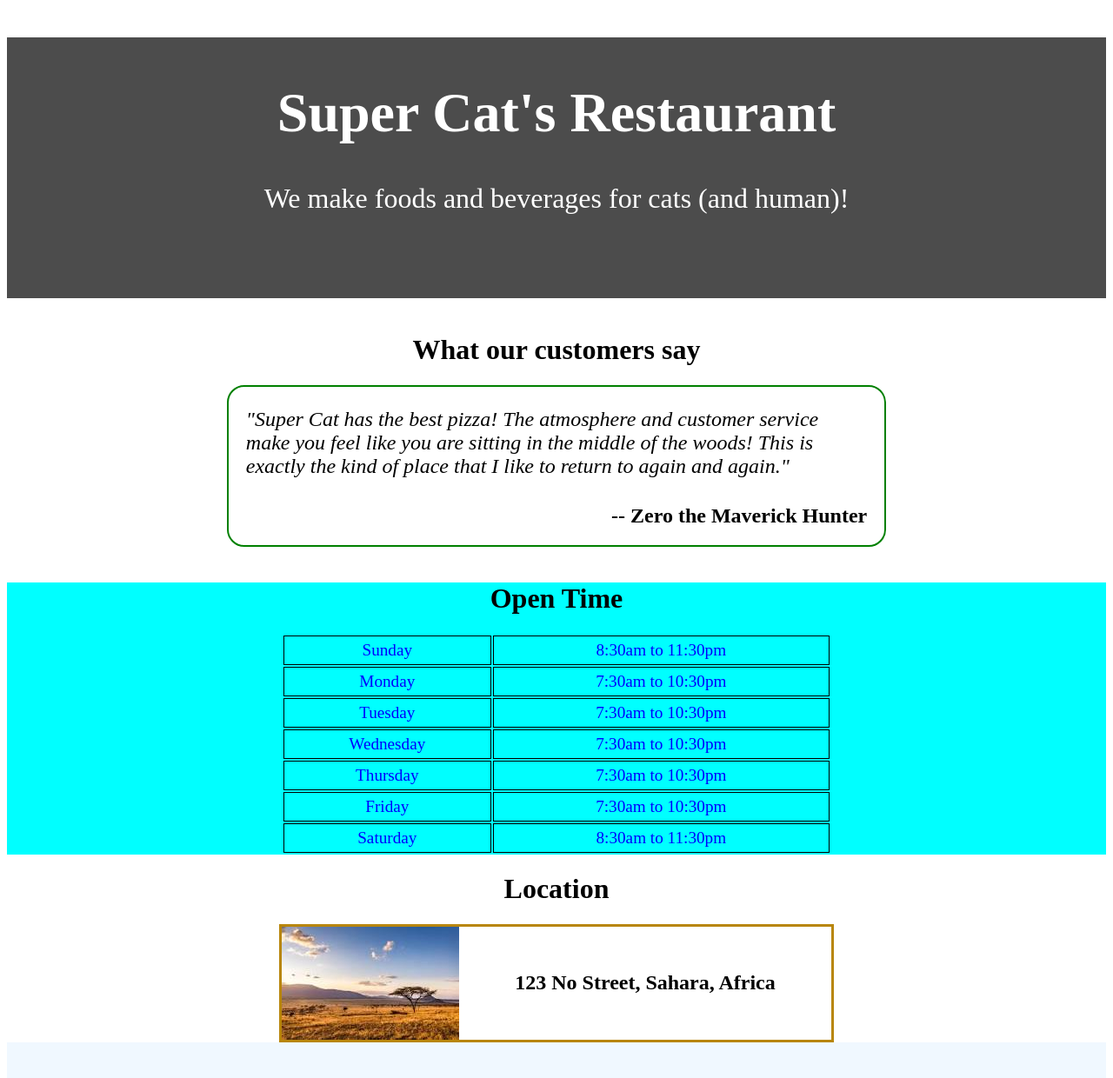
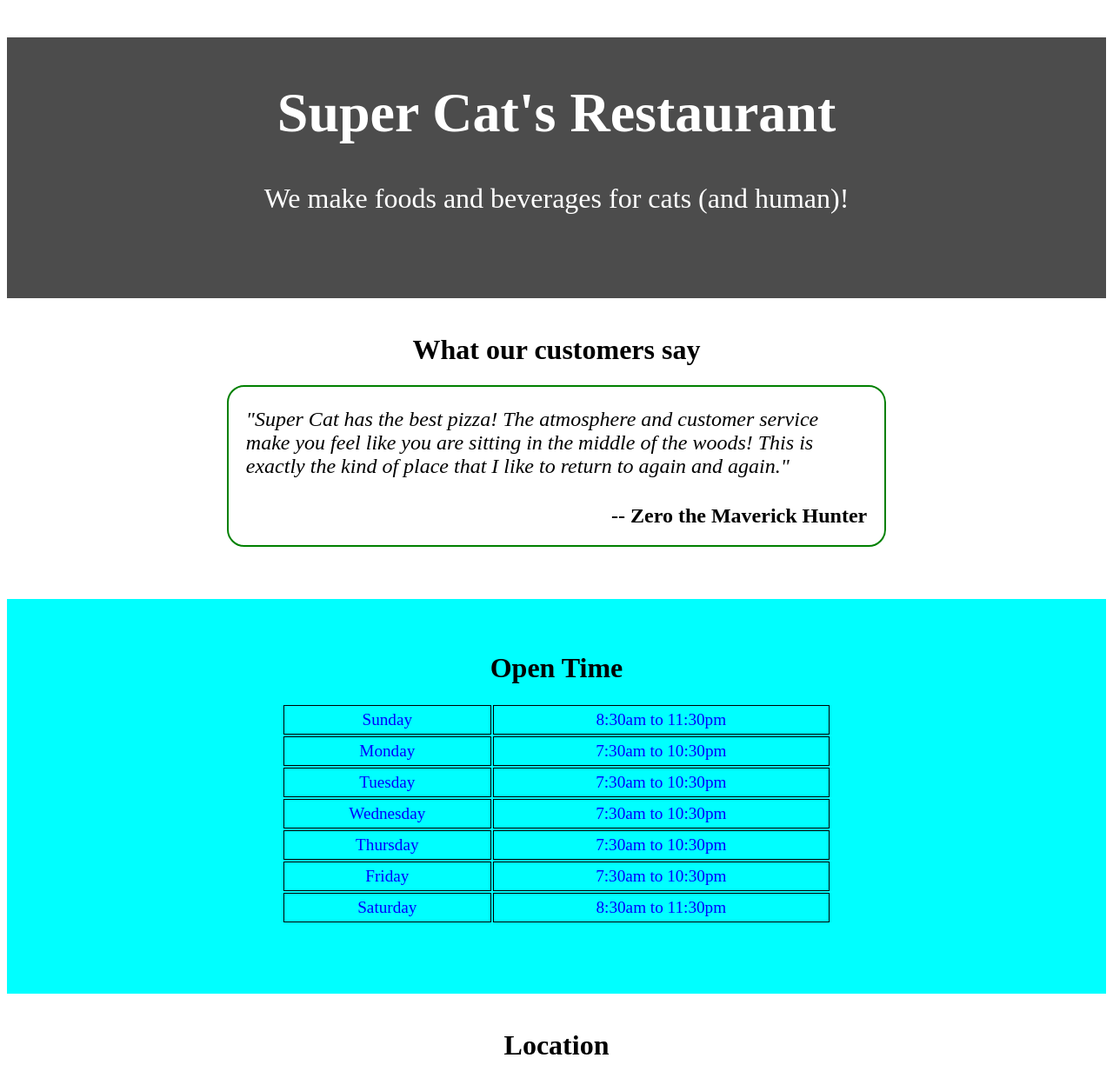
Before and after one commit to SonDo580/restaurant-page, a website built with webpack: page dist/index.html in a window 1280 px wide. Shown: the top 1240 px of the page at 87% size. Built offline with nearby package versions, Linux system fonts and the light colour scheme; files whose address does not match are found by name.

Commit message:
Style the home page: change some spacing

```diff
--- a/src/style.css
+++ b/src/style.css
@@ -39,7 +39,7 @@ h1 {
 
 /* HOME REVIEW */
 .home .review {
-    padding: 20px 20%;
+    padding: 20px 20% 60px;
 }
 
 .home .review .card-review {
@@ -64,6 +64,7 @@ h1 {
 /* HOME OPEN-TIME */
 .home .open-time {
     background-color: aqua;
+    padding: 40px 0 80px;
 }
 
 .home .open-time table {
@@ -80,6 +81,10 @@ h1 {
 }
 
 /* HOME LOCATION */
+.home .location {
+    padding: 20px 0 60px;
+}
+
 .home .location > div {
     display: flex;
     justify-content: space-between;
@@ -88,6 +93,12 @@ h1 {
     width: 50%;
     margin: 0 auto;
     border: 3px solid darkgoldenrod;
+    border-radius: 10px;
+    padding: 20px;
+}
+
+.home .location > div > img {
+    border-radius: 5px;
 }
 
 .home .location > div > p {
```
